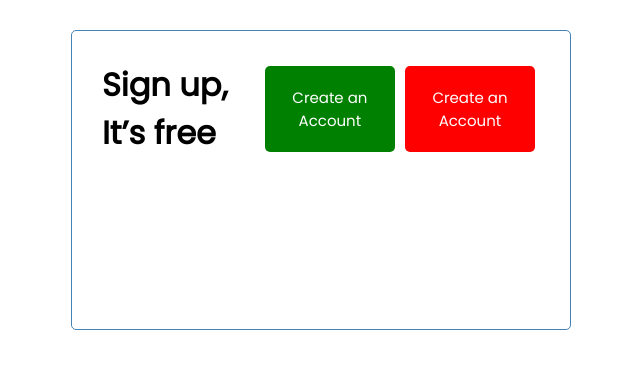
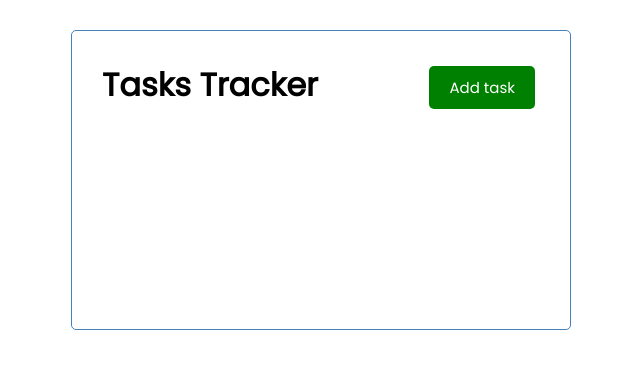
Before and after one commit to dibyamgr/Tasks-Tracker-Vue-JS, a Vue app: page / in a window 1280 px wide. Shown: the top 368 px of the page, without its empty margins (319-959 px from the left). Built offline with nearby package versions, Linux system fonts and the light colour scheme.

Commit message:
Tasks Data Added

```diff
--- a/src/App.vue
+++ b/src/App.vue
@@ -1,6 +1,6 @@
 <template>
   <div class="container">
-    <Header title="Sign up, It’s free" />
+    <Header title="Tasks Tracker" />
   </div>
 </template>
 
@@ -12,7 +12,31 @@ export default {
     Header
   },
   data() {
-    return {}
+    return {
+      tasks: []
+    }
+  },
+  created(){
+    this.tasks = [
+      {
+        id: 1,
+        text: 'Doctors Appointment',
+        day: 'March 1st at 2:30pm',
+        reminder: true,
+      },
+      {
+        id: 2,
+        text: 'Meeting at school',
+        day: 'March 2nd at 1:30pm',
+        reminder: true,
+      },
+      {
+        id: 3,
+        text: 'Food Shopping',
+        day: 'March 3rd at 12:30pm',
+        reminder: false,
+      }
+    ]
   }
 };
 </script>
--- a/src/components/Header.vue
+++ b/src/components/Header.vue
@@ -1,8 +1,7 @@
 <template>
     <header>
         <h1>{{ title }}</h1>
-        <Button @click="onClick()" text="Create an Account" color="green" />
-        <Button text="Create an Account" color="red" />
+        <Button @click="onClick()" text="Add task" color="green" />
     </header>
 </template>
 
@@ -28,5 +27,7 @@ export default {
 <style scoped>
     header{
         display: flex;
+        align-content: center;
+        justify-content: space-between;
     }
 </style>
```
